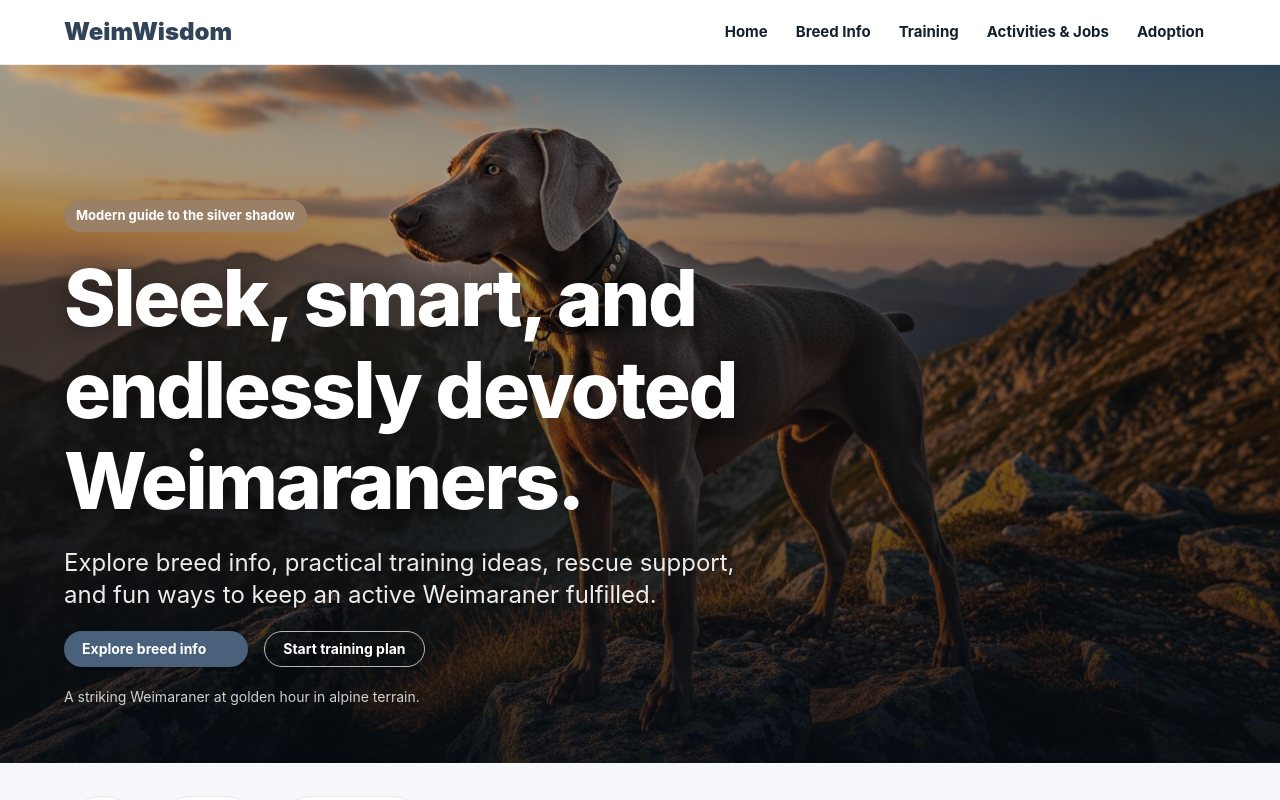
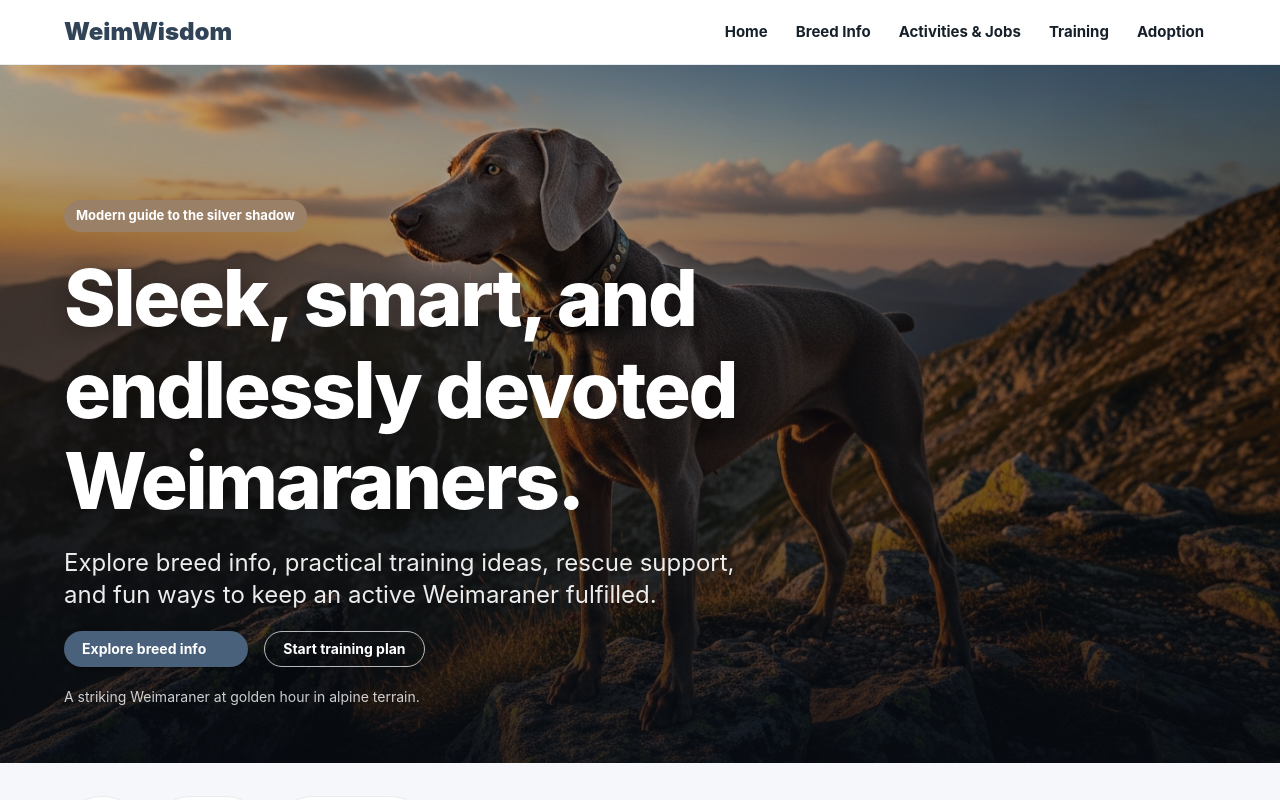
Before and after one commit to evilbeliver/weimwisdom, a Next.js app: page / in a window 1280 px wide. Shown: the top 800 px of the page. Built offline with nearby package versions, Linux system fonts and the light colour scheme; some icons are missing.

Commit message:
adjusted the menu order in the header and footer

```diff
--- a/src/data/siteContent.ts
+++ b/src/data/siteContent.ts
@@ -32,8 +32,8 @@ export type HeroImage = {
 export const navLinks: NavLink[] = [
   { label: 'Home', href: '/' },
   { label: 'Breed Info', href: '/breed-info' },
+  { label: 'Activities & Jobs', href: '/activities' },
   { label: 'Training', href: '/training' },
-  { label: 'Activities & Jobs', href: '/activities' },
   { label: 'Adoption', href: '/adoption' },
 ];
 
```
